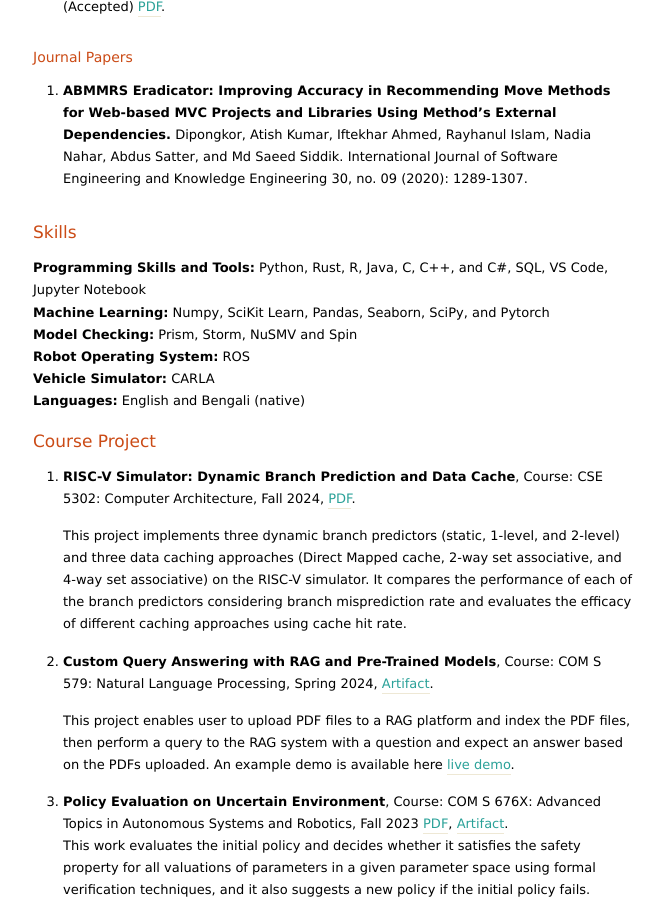
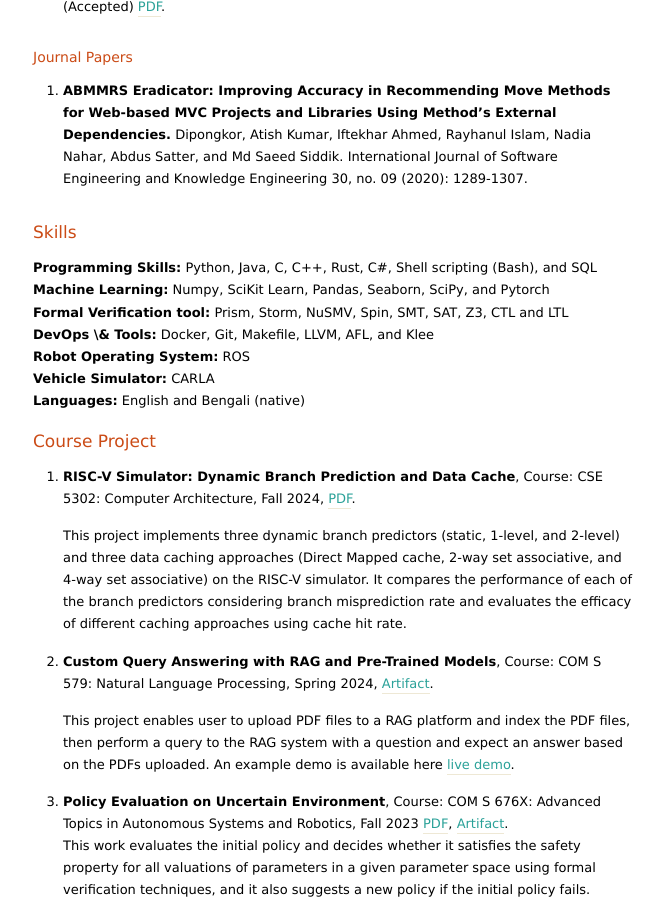
Before and after one commit to rayhanul/rayhanul.github.io, a Jekyll site: the page built from index.markdown, in a window 1280 px wide and 900 px high, scrolled down 1536 px. Shown: the whole window, without its empty margins (307-970 px from the left). Built offline with Jekyll 4.4.1, drawn with Linux system fonts in a browser that asks for light colours; nearby versions of some CDN libraries; the list of posts is cut into pages by our own code.

Commit message:
Update index.markdown

```diff
--- a/index.markdown
+++ b/index.markdown
@@ -86,12 +86,16 @@ cGPA: 3.86.
 <!-- # Fellowships  -->
 # Skills
 
-  **Programming Skills and Tools:**   Python, Rust, R, Java, C, C++, and C#, SQL, VS Code, Jupyter Notebook \
+  **Programming Skills:**   Python, Java, C, C++, Rust, C\#, Shell scripting (Bash), and SQL  \
   **Machine Learning:**               Numpy, SciKit Learn, Pandas, Seaborn, SciPy, and Pytorch \
-  **Model Checking:**                 Prism, Storm, NuSMV and Spin \
+  **Formal Verification tool:**                 Prism, Storm, NuSMV, Spin, SMT, SAT, Z3, CTL and LTL \
+  **DevOps \& Tools:**             Docker, Git, Makefile, LLVM, AFL, and Klee \
   **Robot Operating System:**         ROS \
   **Vehicle Simulator:**              CARLA \
   **Languages:**                      English and Bengali (native)
+
+
+
 
 
 <!--
```
